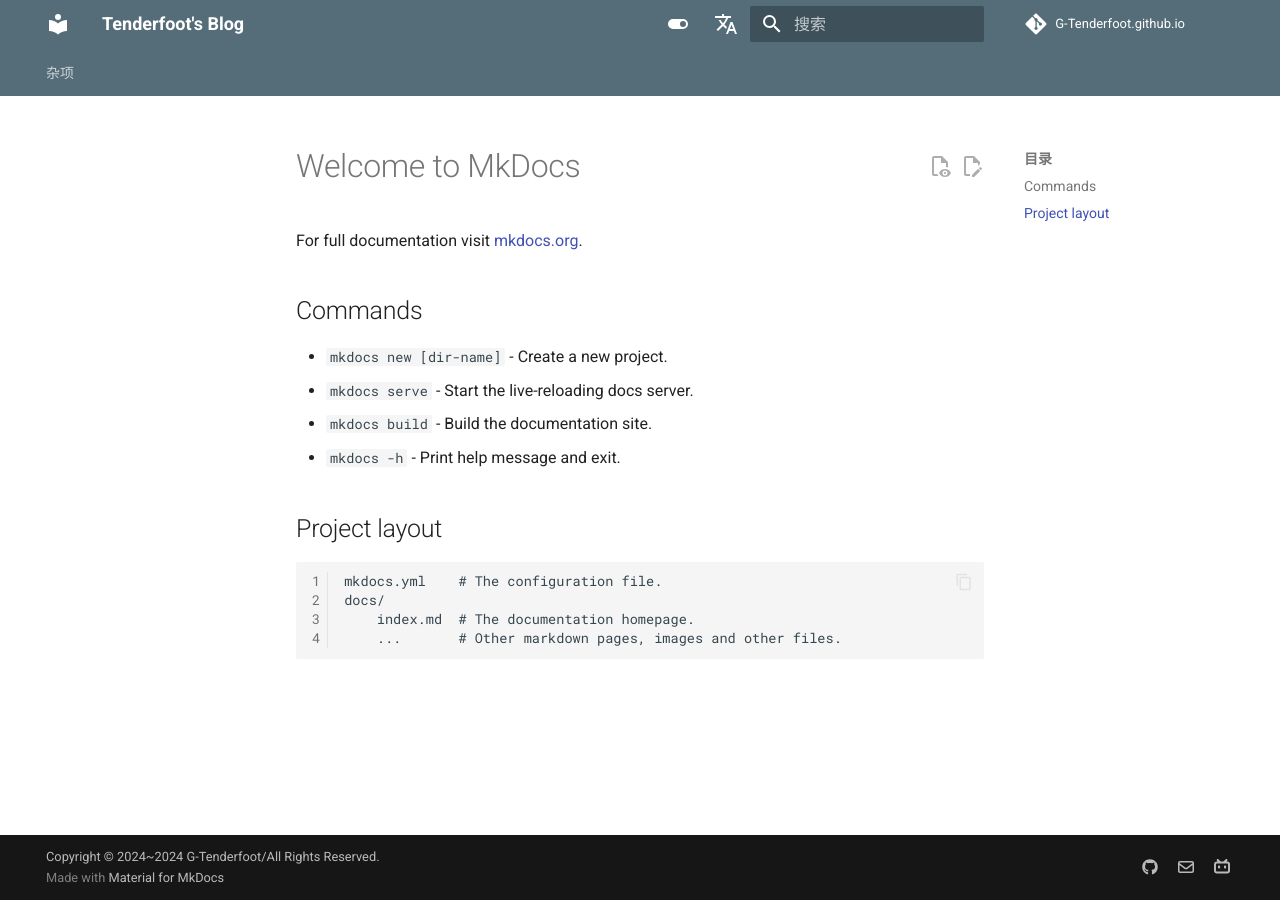
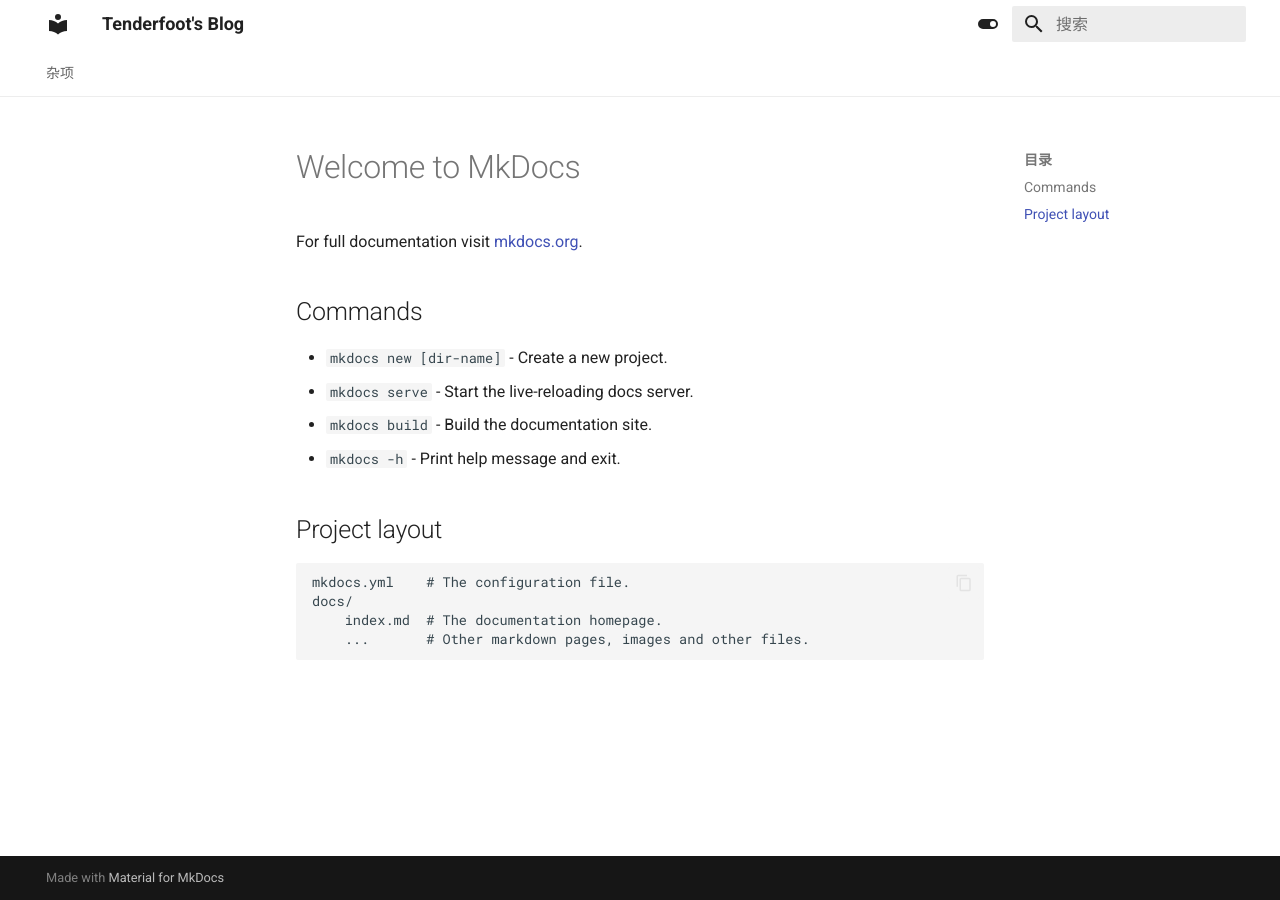
Before and after one commit to G-Tenderfoot/G-Tenderfoot.github.io, an MkDocs documentation site: the page built from docs/index.md, in a window 1280 px wide. Built offline with MkDocs 1.6.1 and Material for MkDocs 9.7.7, drawn with Linux system fonts in a browser that asks for light colours; comment, search, counter and statistics services are not loaded; a style sheet for code colours, icons or effects is not loaded.

Commit message:
Update mkdocs.yml

```diff
--- a/mkdocs.yml
+++ b/mkdocs.yml
@@ -8,7 +8,7 @@
 
     - media: "(prefers-color-scheme: light)"
       scheme: default # 日间模式
-      primary: blue grey # 上方的
+      primary: white # 上方的
       accent: indigo # 链接等可交互元件的高亮色
       # teal
       toggle:
@@ -48,157 +48,3 @@
 nav:
   - 杂项:
     - Test: Blogs/1.md  #.md文件的相对路径
-
-icon:
-    repo: fontawesome/brands/github #右上角图标
-edit_uri: edit/main/docs # 编辑按钮跳转的链接
-repo_url: https://github.com/G-Tenderfoot/G-Tenderfoot.github.io # 右上角点击跳转的链接
-repo_name: G-Tenderfoot.github.io # 右上角的名字
-
-copyright: Copyright &copy; 2024~2024 G-Tenderfoot/All Rights Reserved. # 左下角的版权声明
-extra:
-  # tags:
-  #   HTML5: html
-  #   JavaScript: js
-  #   CSS: css
-  alternate:
-    - name: English
-      link: https://wcowin-work.translate.goog/?_x_tr_sl=zh-CN&_x_tr_tl=en&_x_tr_hl=zh-CN&_x_tr_pto=wapp
-      lang: en
-    - name: 中国(台湾)
-      link: https://wcowin-work.translate.goog/?_x_tr_sl=zh-CN&_x_tr_tl=zh-TW&_x_tr_hl=zh-CN&_x_tr_pto=wapp
-      lang: zh-TW
-  generator: true  #删除页脚显示“使用 MkDocs 材料制造”
-  social:
-    - icon: fontawesome/brands/github
-      link: https://github.com/G-Tenderfoot
-    - icon: fontawesome/regular/envelope
-      link: mailto:<3023233092@tju.edu.cn> #联系方式
-    - icon: fontawesome/brands/bilibili
-      link: https://space.bilibili.com/1484288330?spm_id_from=333.1007.0.0
-  analytics:
-    provider: google
-    property: G-29HZMNR0KG
-    feedback:
-      title: 此页面有帮助吗？
-      ratings:
-        - icon: material/thumb-up-outline
-          name: This page was helpful
-          data: 1
-          note: >-
-            谢谢你的反馈！
-        - icon: material/thumb-down-outline
-          name: This page could be improved
-          data: 0
-          note: >-
-            Thanks for your feedback! Help us improve this page by
-            using our <a href="https://marketingplatform.google.com/about/analytics/" target="_blank" rel="noopener">feedback form</a>.
-
-  # consent:
-  #   title: Cookie consent
-  #   description: >-
-  #     我们也使用cookies来识别您的重复访问和偏好来衡量我们文档的有效性以及用户是否找到他们要找的东西。
-  #     如果你同意,你可以帮助我们让我们的网站更好
-
-
-
-plugins:
-  # - glightbox
-  - search
-  - git-revision-date-localized:
-      type: iso_date
-      enable_creation_date: false
-      exclude:
-        - index.md
-        - waline.md
-  # - git-authors:
-  #     exclude:
-  #       - index.md
-  - blog:
-      post_date_format: full #时间
-      draft: true
-      draft_if_future_date: true #自动将具有未来日期的帖子标记为草稿
-      post_readtime: true
-      post_readtime_words_per_minute: 265  #计算帖子的阅读时间时读者每分钟预计阅读的字数
-      post_url_format: "{date}/{slug}"
-      categories_slugify: !!python/object/apply:pymdownx.slugs.slugify
-        kwds:
-          case: lower
-      # categories_toc: true
-      # pagination_per_page: 5
-      pagination_url_format: "page/{page}"
-      authors_file: "{blog}/.authors.yml"  #作者信息
-  - tags:
-      tags_file: tag.md  #分类标签
-
-markdown_extensions:
-  - abbr
-  - attr_list
-  - admonition
-  - def_list
-  - footnotes
-  - md_in_html
-  - meta # 支持Markdown文件上方自定义标题标签等
-  - pymdownx.caret
-  - pymdownx.betterem
-  - pymdownx.critic
-  - pymdownx.details
-  - pymdownx.inlinehilite
-  - pymdownx.keys
-  - pymdownx.mark
-  - pymdownx.snippets
-  - pymdownx.smartsymbols
-  - pymdownx.tilde
-  - pymdownx.superfences:
-      custom_fences:
-        - name: mermaid
-          class: mermaid
-          format: !!python/name:pymdownx.superfences.fence_code_format # 代码块高亮插件
-  - pymdownx.arithmatex:  # latex支持
-      generic: true
-  - toc:
-      permalink: true # 固定标题位置为当前位置
-  - pymdownx.highlight: # 代码块高亮
-      anchor_linenums: true
-      linenums: true # 显示行号
-      # auto_title: true # 显示编程语言名称
-  - pymdownx.emoji:
-      emoji_index: !!python/name:material.extensions.emoji.twemoji
-      emoji_generator: !!python/name:material.extensions.emoji.to_svg
-  - pymdownx.tabbed:
-      alternate_style: true
-  - pymdownx.tasklist:
-      custom_checkbox: true
-  - markdown.extensions.toc:
-      slugify: !!python/object/apply:pymdownx.slugs.slugify {kwds: {case: lower}}
-      permalink: "\ue157"
-
-extra_javascript:
-  - javascripts/extra.js
-  # - https://cdn.jsdelivr.net/gh/Wcowin/Wcowin.github.io@main/docs/javascripts/extra.js  # extra的cdn
-  - javascripts/mathjax.js
-  - https://polyfill.io/v3/polyfill.min.js?features=es6
-  - https://cdn.jsdelivr.net/npm/mathjax@3/es5/tex-mml-chtml.js
-  # - javascripts/mathjax-config.js
-  # - https://cdnjs.cloudflare.com/ajax/libs/mathjax/2.7.5/MathJax.js?config=TeX-AMS_HTML
-
-  - https://cdn.jsdelivr.net/npm/gitalk@latest/dist/gitalk.min.js
-  - ckplayer/js/ckplayer.js
-  # - https://cdnjs.cloudflare.com/ajax/libs/social-share.js/1.0.16/js/social-share.min.js
-  # - javascripts/backbound1.js
-  # - javascripts/rellax.min.js
-  - https://cdn.jsdelivr.net/npm/mermaid@10.0.2/dist/add-html-label-6e56ed67.min.js
-  # - https://res.zvo.cn/translate/translate.js  # Translate
-
-extra_css:
-  - stylesheets/extra.css
-  - stylesheets/link.css
-  # - https://cdn.jsdelivr.net/gh/Wcowin/Wcowin.github.io@main/docs/stylesheets/extra.css # extra.css的CDN
-  # - stylesheets/extra1.css
-  # - stylesheets/video.css
-  # - https://unpkg.com/@waline/client@v2/dist/waline.css
-  - https://cdn.jsdelivr.net/npm/gitalk@latest/dist/gitalk.css #评论
-  - ckplayer/css/ckplayer.css
-  - https://cdn.staticfile.org/font-awesome/4.7.0/css/font-awesome.css
-  # - https://cdnjs.cloudflare.com/ajax/libs/social-share.js/1.0.16/css/share.min.css
-  - https://cdn.jsdelivr.net/npm/lxgw-wenkai-webfont@1.1.0/style.css  #字体
```
